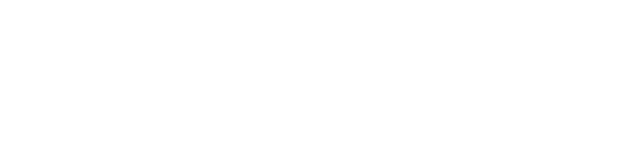
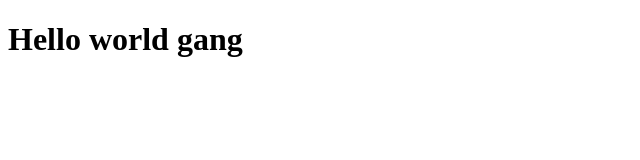
Before and after one commit to scsquare/Part-II-Project_user-study-Advait-1, a plain HTML site: page index.html in a window 1280 px wide. Shown: the whole page, without its empty margins (0-640 px from the left). Drawn offline with Linux system fonts and the light colour scheme.

Commit message:
Updated index.html -testing

```diff
--- a/index.html
+++ b/index.html
@@ -7,7 +7,7 @@
 </head>
 
 <body>
-
+   <h1>Hello world gang</h1>
 </body>
 
 </html>
```
